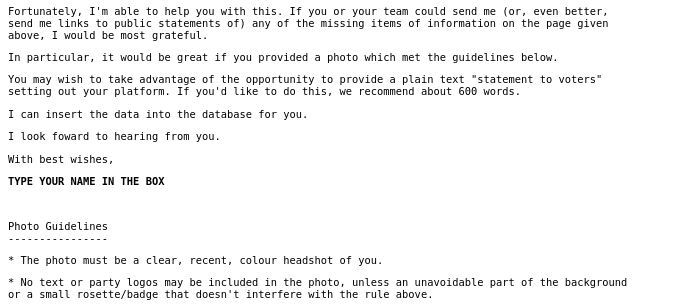
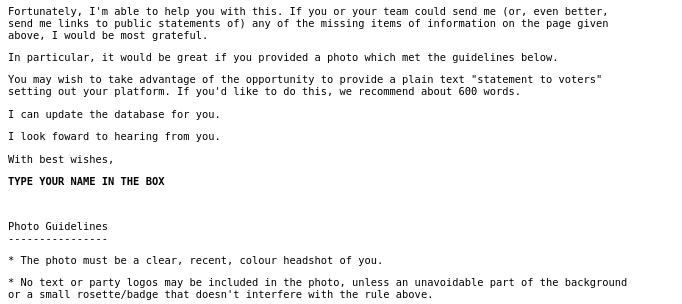
Before and after one commit to pmk01/WhoCanIVoteFor, a Django app: template wcivf/apps/people/templates/people/_person_email_form.html in a window 1280 px wide. Shown: the part 312-616 px from the top of the page, without its empty margins (0-682 px from the left). Run offline with Django 3.2, Linux system fonts and the light colour scheme; the template is opened without the code that fills it, so the values that code supplies are empty; parts of the project's set-up code (start-up, migrations or seed data) failed here and were passed over; some libraries are stand-ins or nearby versions.

Commit message:
I'm not sure insert is a sensible verb here. Let's try update?

```diff
--- a/wcivf/apps/people/templates/people/_person_email_form.html
+++ b/wcivf/apps/people/templates/people/_person_email_form.html
@@ -68,7 +68,7 @@
     {% endif %}
 
 
-    <p>I can insert the data into the database for you.</p>
+    <p>I can update the database for you.</p>
     <p>I look foward to hearing from you.</p>
 
     <p>With best wishes,</p>
```
